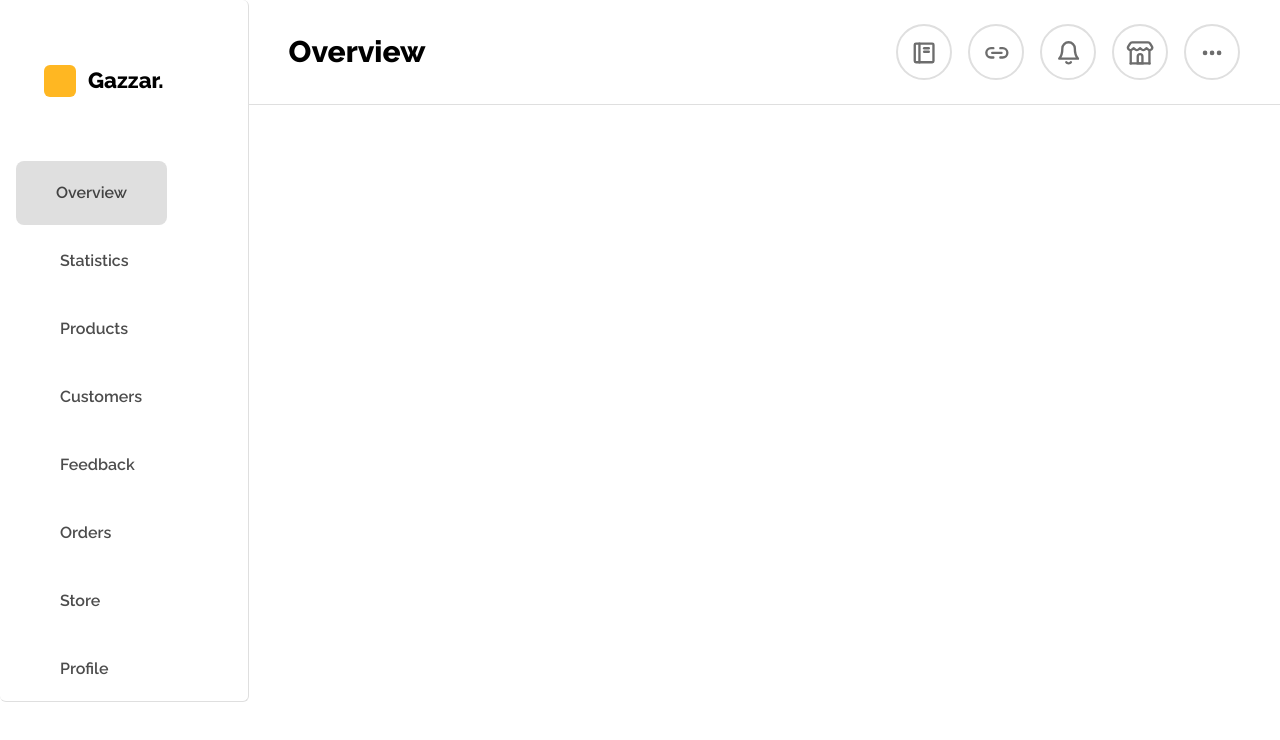
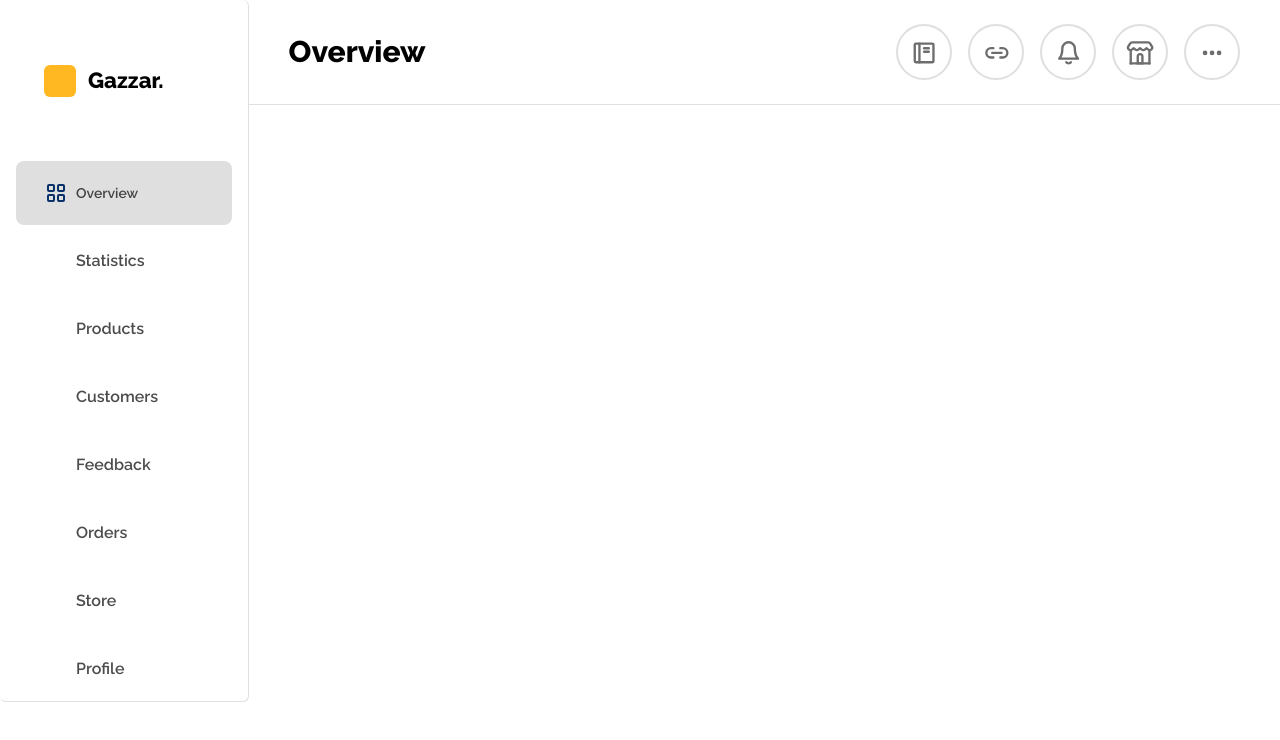
Before and after one commit to Fullstack-Roadmap/Gazzar-Frontend, a React (Vite) app: page /dashboard in a window 1280 px wide. Shown: the top 740 px of the page. Built offline with nearby package versions, Linux system fonts and the light colour scheme.

Commit message:
Styling of nav item

```diff
--- a/src/routes/Dashboard.jsx
+++ b/src/routes/Dashboard.jsx
@@ -3,6 +3,7 @@ import ellipses from "../assets/svgs/ellipses.svg";
 import link from "../assets/svgs/link.svg";
 import bell from "../assets/svgs/bell.svg";
 import shop from "../assets/svgs/shop.svg";
+import overview from "../assets/svgs/overview.svg";
 const Dashboard = () => {
   return (
     <div className="flex h-full">
@@ -11,8 +12,9 @@ const Dashboard = () => {
           <span className="mr-1 rounded-md aspect-square h-8 bg-[#FFB722] "></span>
           <p>Gazzar.</p>
         </header>
-        <ul className="flex flex-col gap-1 items-start h-full">
-          <li className="px-10 py-5 mx-4 text-black/70 text-md font-semibold bg-gray rounded-lg">
+        <ul className="flex flex-col gap-1 items-start h-full px-4">
+          <li className="flex items-center gap-2 pl-7 py-5 w-full text-black/70 text-sm font-semibold bg-gray rounded-lg">
+            <img src={overview} alt="" />
             Overview
           </li>
           <li className="px-10 py-5 mx-5 rounded-lg  text-black/70 text-md font-semibold">
```
